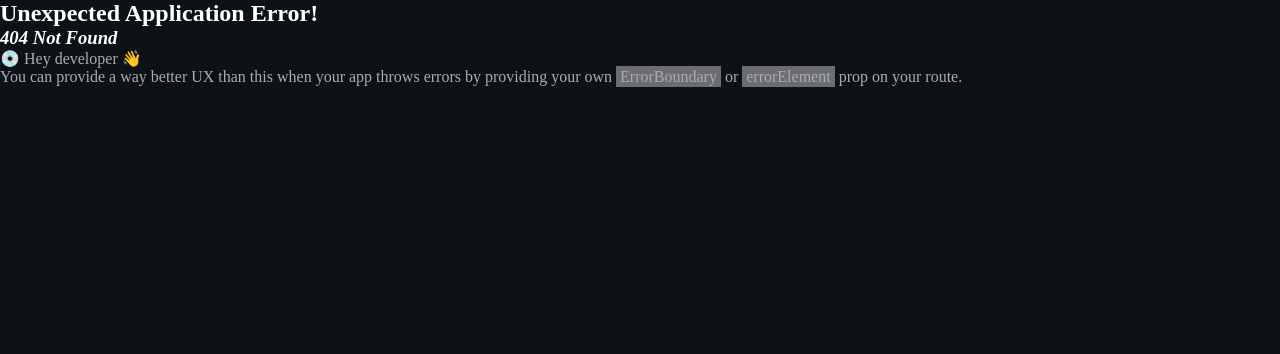
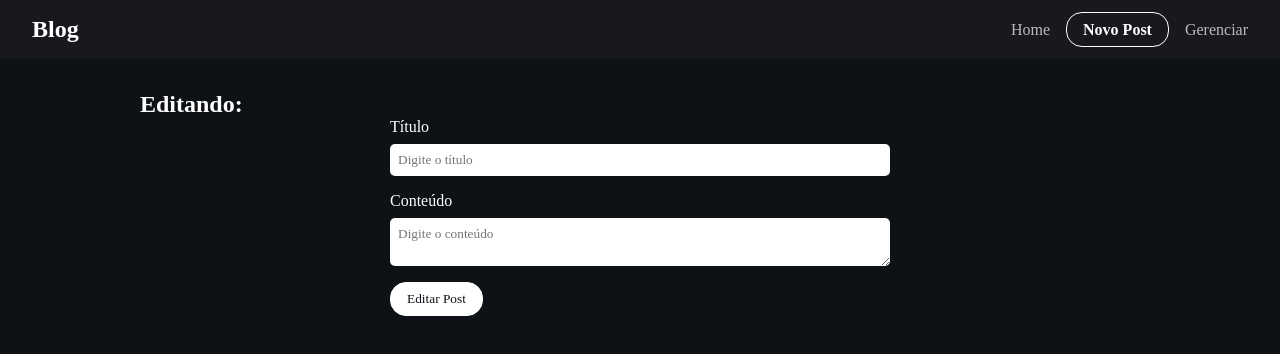
Before and after one commit to regianemr/Projeto-blog-com-Axios-e-React, a React (Vite) app: page /posts/edit/1 in a window 1280 px wide. Before the commit this address had no page. Shown: the top 354 px of the page. Built offline with nearby package versions, Linux system fonts and the light colour scheme; no server answers; a web font is replaced by a local one.

Commit message:
edicao de post e final do projeto

```diff
--- a/src/main.jsx
+++ b/src/main.jsx
@@ -10,6 +10,7 @@
 import NewPost from './routes/NewPost.jsx'
 import Post from './routes/Post.jsx'
 import Admin from './routes/Admin.jsx'
+import EditPost from './routes/EditPost.jsx'
 
 import './index.css'
 
@@ -32,6 +33,10 @@
       {
         path: "/admin",
         element: <Admin />,
+      },
+      {
+        path: "/posts/edit/:id",
+        element: <EditPost />,
       }
     ],
   },
--- a/src/routes/Admin.jsx
+++ b/src/routes/Admin.jsx
@@ -42,7 +42,7 @@
                 <div className="post" key={post.id}>
                     <h2>{post.title}</h2>
                     <div className="actions">
-                       <Link className='btn edit-btn'>Editar</Link>
+                       <Link className='btn edit-btn'to={`/posts/edit/${post.id}`}>Editar</Link>
                        <button
                         className='btn delete-btn'
                         onClick={()=> deletePost(post.id)}>
--- /dev/null
+++ b/src/routes/EditPost.jsx
@@ -0,0 +1,76 @@
+import blogFetch from '../axios/config'
+
+import { useState, useEffect } from 'react'
+
+import { useParams, useNavigate } from 'react-router-dom'
+
+const EditPost = () => {
+    const navigate = useNavigate()
+
+    const [title, setTitle] = useState()
+    const [body, setBody] = useState()
+
+    const { id } = useParams()
+
+    const getPost = async() => {
+        try {
+            const response = await blogFetch.get(`/posts/${id}`)
+
+            const data = response.data
+
+            setTitle(data.title)
+            setBody(data.body)
+
+        } catch (error) {
+            console.log(error)
+        }
+    }
+
+    const editPost = async(e) => {
+        e.preventDefault()
+
+        const post = {title, body, userId: 1}
+
+        await blogFetch.put(`/posts/${id}`, {
+            body: post,
+        })
+        navigate("/")
+
+    }
+
+    useEffect(() => {
+        getPost()
+    },[])
+
+  return (
+    <div className="edit-post">
+      <h2>Editando: {title}</h2>
+      <form onSubmit={(e) => editPost(e)}>
+        <div className="form-control">
+          <label htmlFor="title">Título</label>
+          <input
+            type="text"
+            name="title"
+            id= "title"
+            placeholder="Digite o título"
+            onChange={(e) => setTitle(e.target.value)}
+            value={title || ""}
+          />
+        </div>
+        <div className="form-control">
+          <label htmlFor="body">Conteúdo</label>
+          <textarea
+            name="body"
+            id= "body"
+            placeholder="Digite o conteúdo"
+            onChange={(e) => setBody(e.target.value)}
+            value={body || ""}
+          />
+        </div>
+        <input type="submit" value="Editar Post" className="btn" />
+      </form>
+    </div>
+  )
+}
+
+export default EditPost
```
